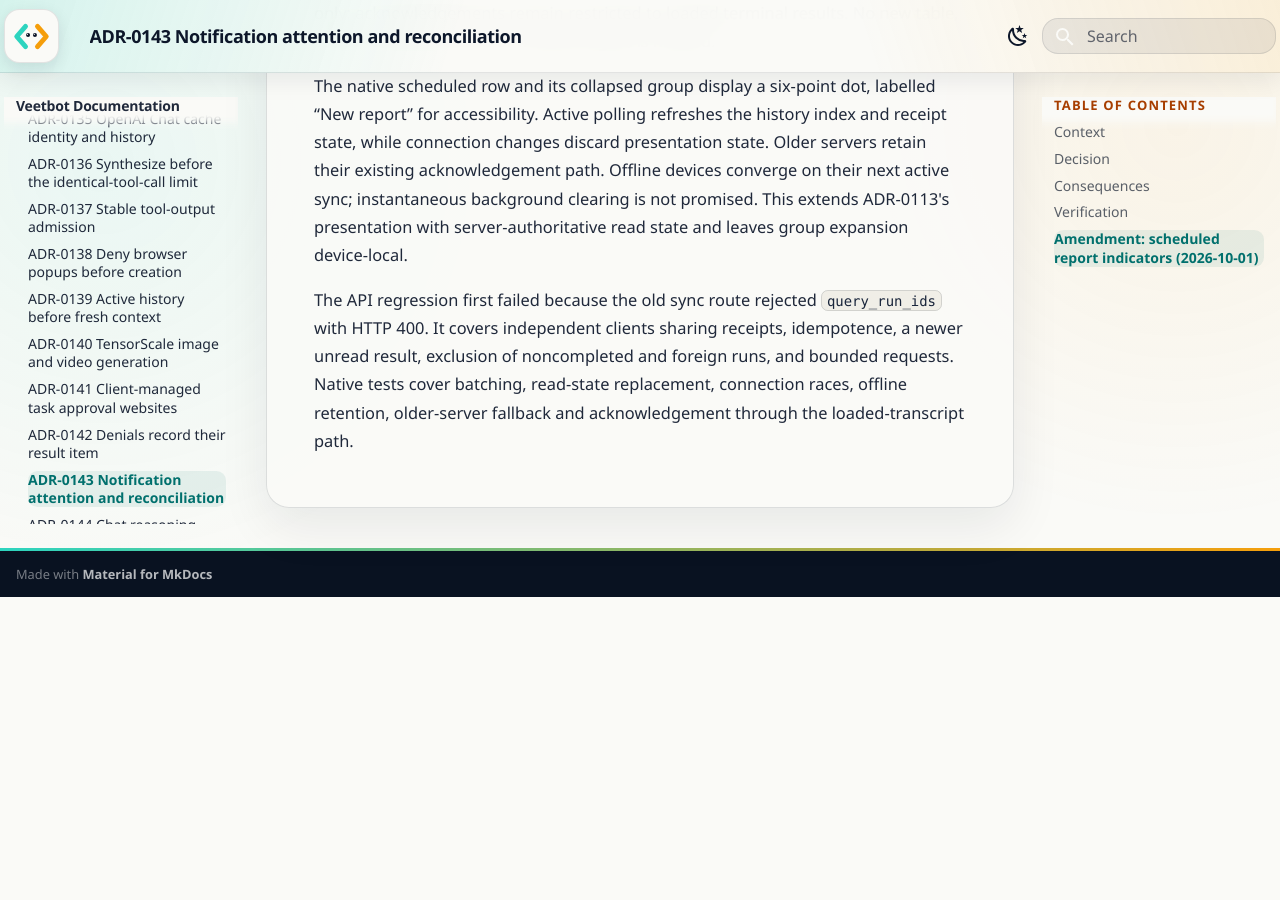
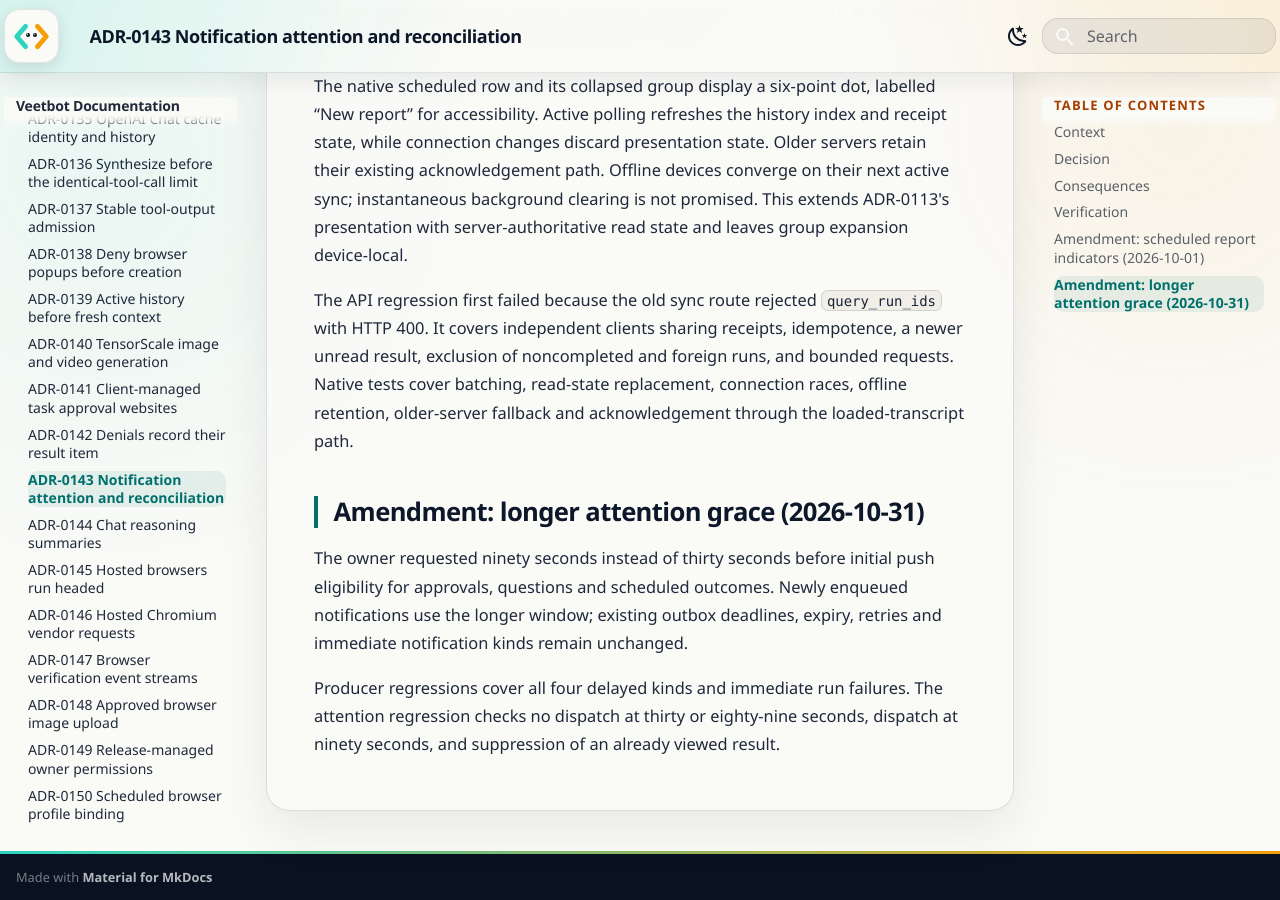
Before and after one commit to avitus/veetbot, an MkDocs documentation site: the page built from docs/adr/0143-notification-attention-and-reconciliation.md, in a window 1280 px wide and 900 px high, scrolled down 2647 px. Built offline with MkDocs 1.6.1 and Material for MkDocs 9.7.7, drawn with Linux system fonts in a browser that asks for light colours; before the commit the page ends 3244 px from its top, so only the background shows below that.

Commit message:
Raise notification attention grace to 90 seconds
Delay initial push eligibility for approvals, questions, scheduled results and
skipped occurrences to 90 seconds. Preserve immediate failures, expiry and
retry timings. Existing queued deadlines are not rewritten.

Update producer and dispatch regressions, the notification design and
ADR-0143's owner-authorized timing amendment. No milestone gates move or
engineering-plan requirements diverge; deployment remains a separate step.

Verification:
- Red: circleci testsuite run static --run-tests=all -t
  '^tests/unit/test_notification_(producer_m12|attention)\.py$'
  Failed as expected: four assertions found 30-second deadlines rather than
  90-second deadlines; eight tests passed (11.11 seconds).
- Focused notification partition: 10 test atoms, 95 tests passed (18.45 seconds).
  Dispatch remains held at 30 and 89 seconds and becomes eligible at 90.
- Full static partition: 545 atoms, 9,091 passed, one existing skip
  (363.80 seconds; slowest stage).
- Lint passed (0.21 seconds); typecheck passed (22.68 seconds);
  docs-check passed (8.85 seconds); citations-fix and diff checks passed.
- Verification wall-clock window: 389.56 seconds;
  summed stage time: 425.10 seconds; overlapping stage time:
  41.50 seconds (derived from timed logs).

Reading-Lane: A

```diff
--- a/docs/adr/0143-notification-attention-and-reconciliation.md
+++ b/docs/adr/0143-notification-attention-and-reconciliation.md
@@ -94,3 +94,14 @@ idempotence, a newer unread result, exclusion of noncompleted and foreign runs,
 and bounded requests. Native tests cover batching, read-state replacement,
 connection races, offline retention, older-server fallback and acknowledgement
 through the loaded-transcript path.
+
+## Amendment: longer attention grace (2026-10-31)
+
+The owner requested ninety seconds instead of thirty seconds before initial
+push eligibility for approvals, questions and scheduled outcomes. Newly
+enqueued notifications use the longer window; existing outbox deadlines,
+expiry, retries and immediate notification kinds remain unchanged.
+
+Producer regressions cover all four delayed kinds and immediate run failures.
+The attention regression checks no dispatch at thirty or eighty-nine seconds,
+dispatch at ninety seconds, and suppression of an already viewed result.
```
Also changed, not shown: docs/plan/notifications-and-devices.md (+1 -1 lines), 4 other files.
